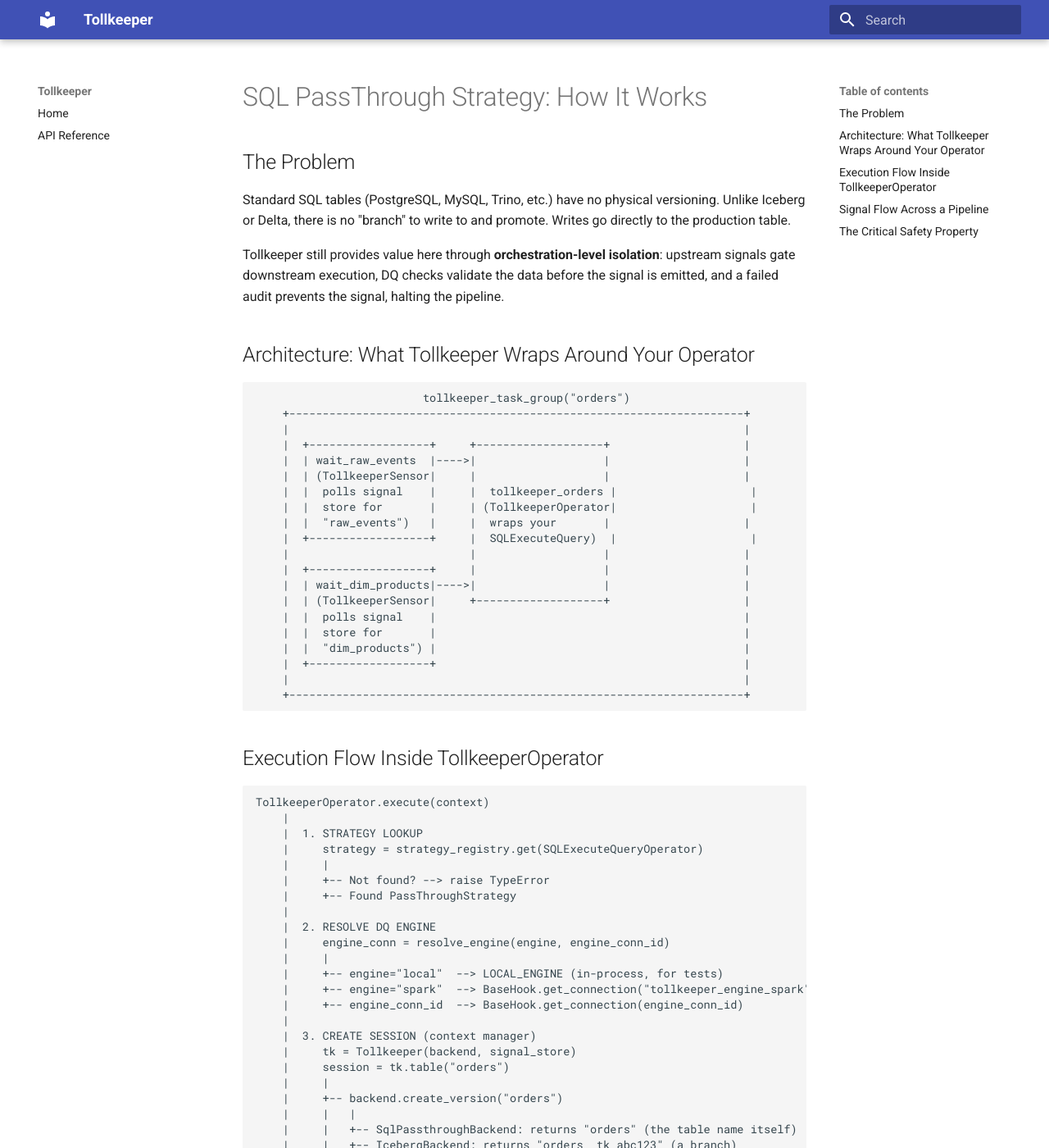
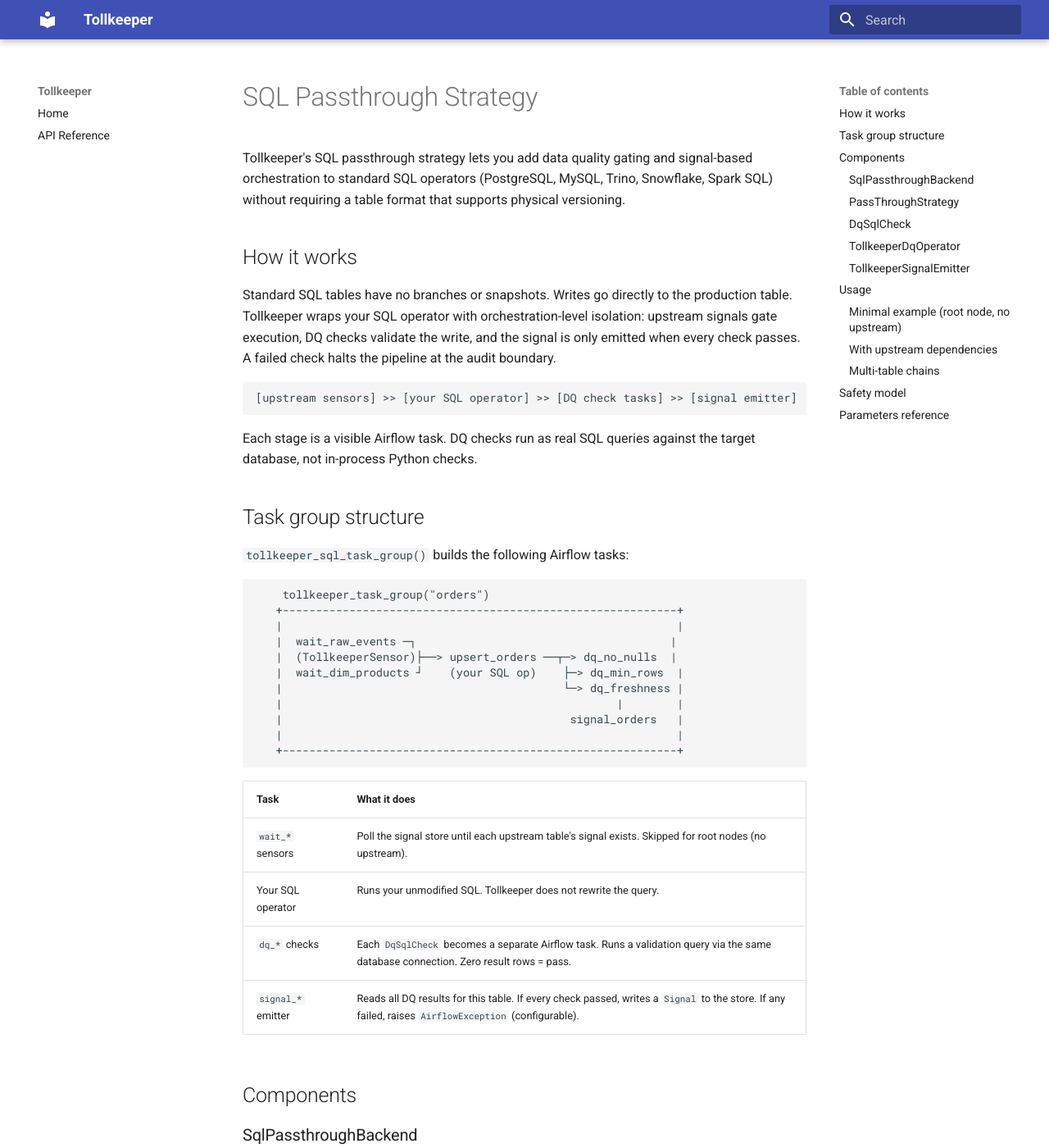
Before and after one commit to de-platform-ops/tollkeeper, an MkDocs documentation site: the page built from docs/sql-strategy-flow.md, in a window 1280 px wide and 1400 px high. Shown: the whole window at 82% size. Built offline with MkDocs 1.6.1 and Material for MkDocs 9.7.7, drawn with Linux system fonts in a browser that asks for light colours; some of the changed text lies outside the part shown.

Commit message:
docs: rewrite SQL passthrough guide as user-facing documentation
Replaces the internal design/problem-solution doc with an end-user guide
covering task group structure, components, usage examples, safety model,
and parameter reference. Fixes formatting in example_postgres_sql.py.

````diff
--- a/docs/sql-strategy-flow.md
+++ b/docs/sql-strategy-flow.md
@@ -1,171 +1,205 @@
-# SQL PassThrough Strategy: How It Works
+# SQL Passthrough Strategy
 
-## The Problem
+Tollkeeper's SQL passthrough strategy lets you add data quality gating and
+signal-based orchestration to standard SQL operators (PostgreSQL, MySQL,
+Trino, Snowflake, Spark SQL) without requiring a table format that supports
+physical versioning.
 
-Standard SQL tables (PostgreSQL, MySQL, Trino, etc.) have no physical
-versioning. Unlike Iceberg or Delta, there is no "branch" to write to
-and promote. Writes go directly to the production table.
+## How it works
 
-Tollkeeper still provides value here through **orchestration-level isolation**:
-upstream signals gate downstream execution, DQ checks validate the data
-before the signal is emitted, and a failed audit prevents the signal,
-halting the pipeline.
-
-## Architecture: What Tollkeeper Wraps Around Your Operator
+Standard SQL tables have no branches or snapshots. Writes go directly to the
+production table. Tollkeeper wraps your SQL operator with orchestration-level
+isolation: upstream signals gate execution, DQ checks validate the write, and
+the signal is only emitted when every check passes. A failed check halts the
+pipeline at the audit boundary.
 
 ```
-                         tollkeeper_task_group("orders")
-    +--------------------------------------------------------------------+
-    |                                                                    |
-    |  +------------------+     +-------------------+                    |
-    |  | wait_raw_events  |---->|                   |                    |
-    |  | (TollkeeperSensor|     |                   |                    |
-    |  |  polls signal    |     |  tollkeeper_orders |                    |
-    |  |  store for       |     | (TollkeeperOperator|                    |
-    |  |  "raw_events")   |     |  wraps your       |                    |
-    |  +------------------+     |  SQLExecuteQuery)  |                    |
-    |                           |                   |                    |
-    |  +------------------+     |                   |                    |
-    |  | wait_dim_products|---->|                   |                    |
-    |  | (TollkeeperSensor|     +-------------------+                    |
-    |  |  polls signal    |                                              |
-    |  |  store for       |                                              |
-    |  |  "dim_products") |                                              |
-    |  +------------------+                                              |
-    |                                                                    |
-    +--------------------------------------------------------------------+
+[upstream sensors] >> [your SQL operator] >> [DQ check tasks] >> [signal emitter]
 ```
 
-## Execution Flow Inside TollkeeperOperator
+Each stage is a visible Airflow task. DQ checks run as real SQL queries
+against the target database, not in-process Python checks.
+
+## Task group structure
+
+`tollkeeper_sql_task_group()` builds the following Airflow tasks:
 
 ```
-TollkeeperOperator.execute(context)
-    |
-    |  1. STRATEGY LOOKUP
-    |     strategy = strategy_registry.get(SQLExecuteQueryOperator)
-    |     |
-    |     +-- Not found? --> raise TypeError
-    |     +-- Found PassThroughStrategy
-    |
-    |  2. RESOLVE DQ ENGINE
-    |     engine_conn = resolve_engine(engine, engine_conn_id)
-    |     |
-    |     +-- engine="local"  --> LOCAL_ENGINE (in-process, for tests)
-    |     +-- engine="spark"  --> BaseHook.get_connection("tollkeeper_engine_spark")
-    |     +-- engine_conn_id  --> BaseHook.get_connection(engine_conn_id)
-    |
-    |  3. CREATE SESSION (context manager)
-    |     tk = Tollkeeper(backend, signal_store)
-    |     session = tk.table("orders")
-    |     |
-    |     +-- backend.create_version("orders")
-    |     |   |
-    |     |   +-- SqlPassthroughBackend: returns "orders" (the table name itself)
-    |     |   +-- IcebergBackend: returns "orders__tk_abc123" (a branch)
-    |     |   +-- CsvBackend: returns "/staging/orders.tollkeeper-abc.csv"
-    |     |
-    |     +-- session.ref = "orders"  (for SqlPassthrough)
-    |
-    |  4. REDIRECT (no-op for PassThrough)
-    |     strategy.redirect(operator, session.ref)
-    |     |
-    |     +-- PassThroughStrategy: pass  (SQL runs unchanged)
-    |     +-- IcebergStrategy: rewrites SQL to target the branch table
-    |
-    |  5. EXECUTE THE WRAPPED OPERATOR
-    |     operator.execute(context)
-    |     |
-    |     +-- Your SQLExecuteQueryOperator runs its SQL against the DB
-    |     +-- Data is written directly to "orders" (no staging for SQL)
-    |
-    |  6. RESTORE (no-op for PassThrough)
-    |     strategy.restore(operator)
-    |
-    |  7. AUDIT (DQ checks)
-    |     session.audit(checks, on_failure, execution_ctx)
-    |     |
-    |     +-- Deletes any stale signal for "orders"
-    |     +-- Runs each BaseCheck against session.ref
-    |     |
-    |     +-- All passed?
-    |     |   +-- YES: Writes Signal(table="orders", status="passed") to store
-    |     |   +-- NO + on_failure="stop":
-    |     |   |     backend.rollback_version()  (logs warning for SQL)
-    |     |   |     raises AuditFailedError
-    |     |   |     signal is NOT written --> downstream sensors hang/timeout
-    |     |   +-- NO + on_failure="continue":
-    |     |         signal is NOT written --> downstream sensors hang/timeout
-    |     |         session continues (caller decides)
-    |
-    |  8. PUBLISH
-    |     session.publish()
-    |     |
-    |     +-- SqlPassthroughBackend.publish_version(): no-op
-    |     +-- IcebergBackend: fast-forward branch to main
-    |
-    |  9. XCOM
-    |     push "tollkeeper_version_ref" = session.ref
+    tollkeeper_task_group("orders")
+   +-----------------------------------------------------------+
+   |                                                           |
+   |  wait_raw_events ─┐                                      |
+   |  (TollkeeperSensor)├──> upsert_orders ──┬─> dq_no_nulls  |
+   |  wait_dim_products ┘    (your SQL op)    ├─> dq_min_rows  |
+   |                                          └─> dq_freshness |
+   |                                                  |        |
+   |                                           signal_orders   |
+   |                                                           |
+   +-----------------------------------------------------------+
 ```
 
-## Signal Flow Across a Pipeline
+| Task | What it does |
+|------|-------------|
+| `wait_*` sensors | Poll the signal store until each upstream table's signal exists. Skipped for root nodes (no upstream). |
+| Your SQL operator | Runs your unmodified SQL. Tollkeeper does not rewrite the query. |
+| `dq_*` checks | Each `DqSqlCheck` becomes a separate Airflow task. Runs a validation query via the same database connection. Zero result rows = pass. |
+| `signal_*` emitter | Reads all DQ results for this table. If every check passed, writes a `Signal` to the store. If any failed, raises `AirflowException` (configurable). |
+
+## Components
+
+### SqlPassthroughBackend
+
+A no-op backend for tables that do not support physical versioning.
+
+| Method | Behavior |
+|--------|----------|
+| `create_version(table)` | Returns the table name unchanged |
+| `publish_version(table, ref)` | No-op |
+| `rollback_version(table, ref)` | Logs a warning (data is already written) |
+
+### PassThroughStrategy
+
+A no-op strategy registered for `SQLExecuteQueryOperator` and
+`SparkSqlOperator`. Both `redirect()` and `restore()` are no-ops. Your SQL
+runs unmodified.
+
+Call `register_defaults()` once at DAG-module level to register it.
+
+### DqSqlCheck
+
+A dataclass holding a check name and a SQL template. The SQL must return
+violation rows (zero rows = pass). Use `{table}` as a placeholder for the
+target table name.
+
+```python
+DqSqlCheck(
+    name="no_null_ids",
+    sql="SELECT * FROM {table} WHERE id IS NULL",
+)
+```
+
+### TollkeeperDqOperator
+
+An Airflow operator that runs a single DQ check. It calls
+`hook.get_records(check_sql)` using your Airflow connection and writes the
+result to the `tollkeeper_dq_results` table in the signal store.
+
+### TollkeeperSignalEmitter
+
+Reads all DQ results for the target table. If every expected check passed,
+writes a `Signal(status="passed")` to the signal store. If any check failed
+or is missing, raises `AirflowException` (when `on_failure="stop"`).
+
+## Usage
+
+### Minimal example (root node, no upstream)
+
+```python
+from airflow.providers.common.sql.operators.sql import SQLExecuteQueryOperator
+from airflow_tollkeeper import DqSqlCheck, register_defaults, tollkeeper_sql_task_group
+from airflow_tollkeeper.compat import DAG
+from tollkeeper.signals.sqlite import SqliteSignalStore
+
+register_defaults()
+signal_store = SqliteSignalStore("/tmp/tollkeeper_signals.db")
+
+with DAG(dag_id="example", start_date=datetime(2025, 1, 1), schedule=None) as dag:
+    op = SQLExecuteQueryOperator(
+        task_id="upsert_users",
+        conn_id="postgres_default",
+        sql="INSERT INTO dim_users SELECT * FROM stg_users ON CONFLICT (id) DO UPDATE ...",
+    )
+
+    tg = tollkeeper_sql_task_group(
+        sql_operator=op,
+        table="dim_users",
+        conn_id="postgres_default",
+        signal_store=signal_store,
+        sources=[],          # root node, no upstream sensors
+        dq_checks=[
+            DqSqlCheck(name="no_null_ids", sql="SELECT * FROM {table} WHERE id IS NULL"),
+            DqSqlCheck(name="no_null_emails", sql="SELECT * FROM {table} WHERE email IS NULL"),
+        ],
+    )
+```
+
+### With upstream dependencies
+
+```python
+tg = tollkeeper_sql_task_group(
+    sql_operator=op,
+    table="fct_sales",
+    conn_id="trino_default",
+    signal_store=signal_store,
+    sources=["stg_sales", "dim_products"],   # sensors auto-created
+    dq_checks=[
+        DqSqlCheck(name="no_negative_revenue", sql="SELECT * FROM {table} WHERE revenue < 0"),
+    ],
+)
+```
+
+Tollkeeper creates a `TollkeeperSensor` for each source. The sensors poll
+the signal store until the upstream table's signal exists before allowing
+your SQL operator to run.
+
+### Multi-table chains
+
+When one task group's output is another's input, the signal store links them
+automatically:
+
+```python
+stg_tg = tollkeeper_sql_task_group(
+    sql_operator=stg_op, table="stg_sales", sources=["raw_sales"], ...
+)
+fct_tg = tollkeeper_sql_task_group(
+    sql_operator=fct_op, table="fct_sales", sources=["stg_sales"], ...
+)
+stg_tg >> fct_tg
+```
+
+`fct_sales`'s sensor waits for `stg_sales`'s signal before running.
+
+## Safety model
+
+For standard SQL, data is written to the production table before DQ checks
+run. The protection is at the signal boundary, not the write boundary:
+
+1. If DQ checks **pass**: signal is emitted, downstream proceeds.
+2. If DQ checks **fail**: no signal is emitted, downstream tasks that depend
+   on this table's signal never run. The pipeline halts.
 
 ```
-DAG: daily_pipeline
-====================
+  Iceberg/Delta                             SQL Passthrough
+  =============                             ===============
 
-  [raw_events signal exists?]          [dim_products signal exists?]
-         |                                      |
-         v                                      v
-  +--------------+                       +--------------+
-  | wait_raw     |                       | wait_dim     |
-  | (Sensor)     |                       | (Sensor)     |
-  +--------------+                       +--------------+
-         \                                     /
-          \                                   /
-           +--------> +---------------+ <----+
-                      |  tollkeeper   |
-                      |  _orders      |
-                      | (Operator)    |
-                      +---------------+
-                             |
-                    audit passes? ----NO----> AuditFailedError
-                             |                no signal written
-                            YES               downstream blocked
-                             |
-                      signal_store.write(
-                        Signal("orders", "passed")
-                      )
-                             |
-                             v
-                   downstream sensors for
-                   "orders" will now resolve
+  Write to branch (isolated)                Write to prod table
+          |                                         |
+     Audit branch                              Audit prod table
+          |                                         |
+    Pass? ── Fail?                           Pass? ── Fail?
+      |        |                               |        |
+  Fast-forward  Drop branch                Emit signal  No signal
+  + emit signal (no damage)                (data stays) (pipeline halts)
 ```
 
-## The Critical Safety Property
+Iceberg/Delta isolates the write physically. SQL passthrough isolates
+downstream consumption via signals. Both prevent bad data from propagating
+through the pipeline.
 
-For standard SQL (PassThrough), the data IS already written to production
-before the audit runs. The protection is:
+## Parameters reference
 
-1. If audit **fails**, no signal is emitted
-2. Downstream tasks waiting on this table's signal will **never proceed**
-3. The pipeline halts at the audit boundary, not at the write boundary
+`tollkeeper_sql_task_group()` accepts:
 
-This is weaker than Iceberg/Delta (where the write is physically isolated),
-but it is the best possible guarantee for standard SQL without CDC or
-shadow tables.
-
-```
-  ICEBERG FLOW                          SQL PASSTHROUGH FLOW
-  ============                          ====================
-
-  Write to branch ----+                 Write to prod table ---+
-  (isolated)          |                 (NOT isolated)         |
-                      v                                        v
-              Audit branch                              Audit prod table
-                      |                                        |
-              Pass? --+-- Fail?                        Pass? --+-- Fail?
-              |            |                           |            |
-        Fast-forward    Drop branch               Emit signal   NO signal
-        to main         (no damage)               (data stays)  (data stays,
-        + emit signal                                            pipeline halts)
-```
+| Parameter | Type | Required | Description |
+|-----------|------|----------|-------------|
+| `sql_operator` | `BaseOperator` | Yes | Your SQL operator instance |
+| `table` | `str` | Yes | Target table name |
+| `dq_checks` | `list[DqSqlCheck]` | Yes | DQ validation queries |
+| `signal_store` | `SignalStore` | Yes | Where signals and DQ results are stored |
+| `conn_id` | `str` | Yes | Airflow connection for running DQ queries |
+| `sources` | `list[str]` | No | Upstream tables. Sensors created for each. Auto-parsed from SQL if omitted. |
+| `dialect` | `str` | No | SQL dialect for auto-parsing (e.g. `"snowflake"`, `"trino"`) |
+| `execution_ctx` | `dict` | No | Execution context passed to signal store (e.g. `{"ds": "2025-01-01"}`) |
+| `on_failure` | `str` | No | `"stop"` (default) raises on DQ failure. `"continue"` skips the signal silently. |
+| `group_id` | `str` | No | Override the task group ID (default: `tollkeeper_{table}`) |
+| `dag` | `DAG` | No | Explicit DAG reference (usually inferred from context) |
````
Also changed, not shown: 1 other file.
